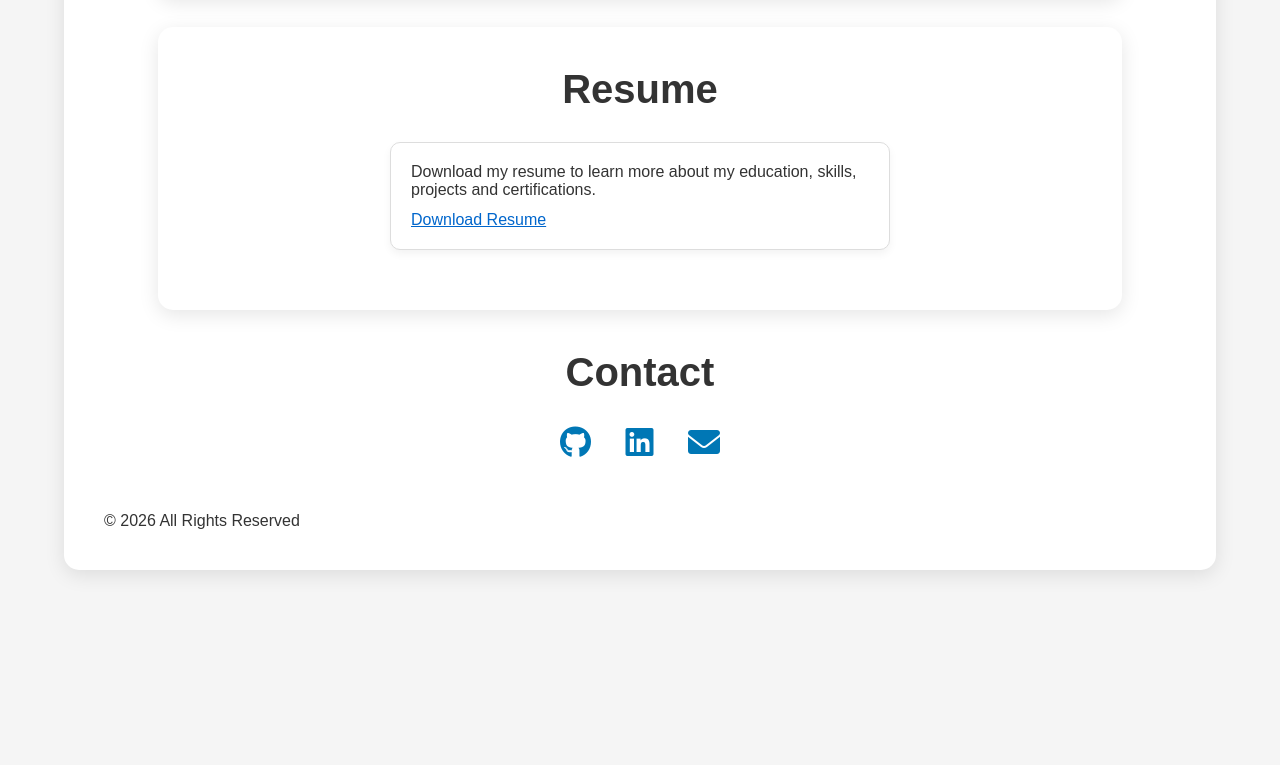
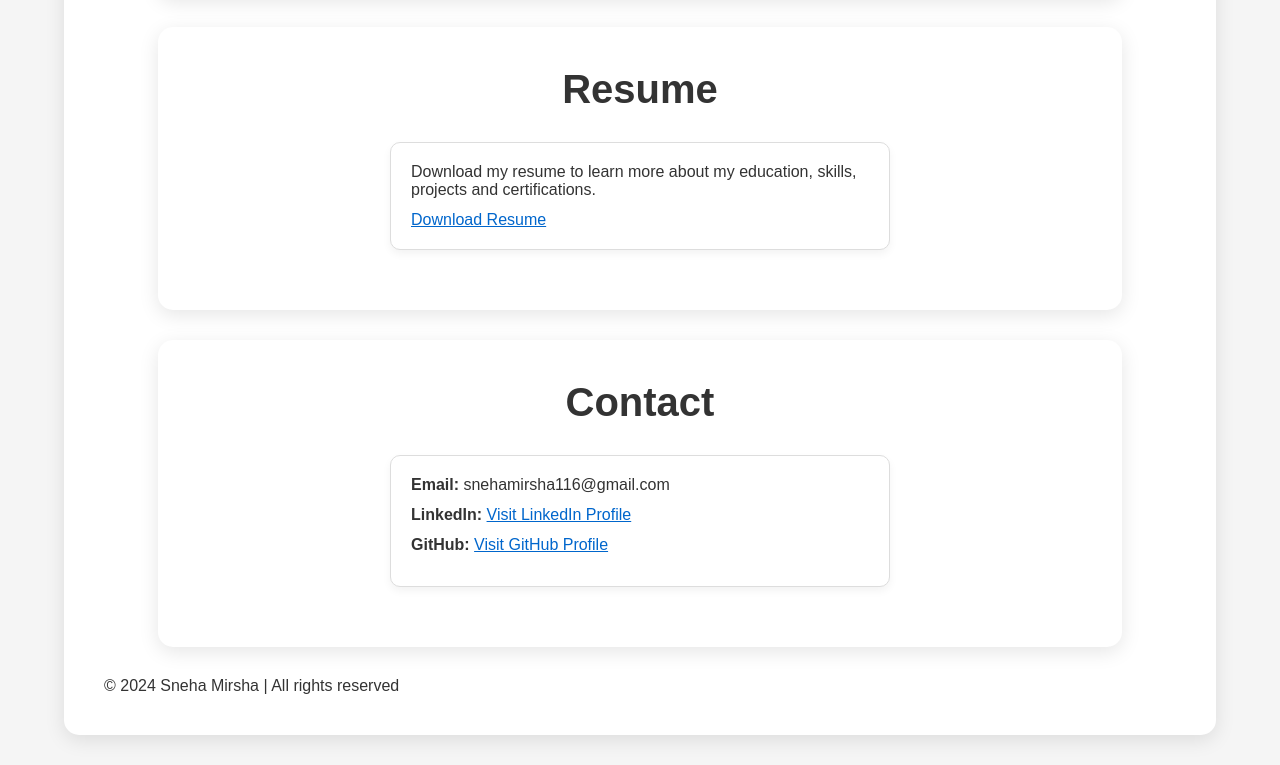
Before and after one commit to snehamirsha116-droid/portfolio, a plain HTML site: page index.html in a window 1280 px wide. Shown: the part 3575-4340 px from the top of the page. Before the commit the page ends 4175 px from the top, so only its background shows below. Drawn offline with Linux system fonts and the light colour scheme.

Commit message:
Add files via upload

```diff
--- a/index.html
+++ b/index.html
@@ -5,7 +5,6 @@
     <meta name="viewport" content="width=device-width, initial-scale=1.0">
     <title>Sneha Mirsha portfolio</title>
     <link rel="stylesheet" href="style.css">
-    <link rel="stylesheet" href="https://cdnjs.cloudflare.com/ajax/libs/font-awesome/6.0.0/css/all.min.css">
 </head>
 <body>
     <nav>
@@ -68,28 +67,28 @@
     <div class="card">
     <h3>TCS iON Career Edge - Young Professional</h3>
 
-    <a href="youngprofessional.jpg.jpeg" target="_blank">
+    <a href="images/youngprofessional.jpg.jpeg" target="_blank">
         View Certificate
     </a>
 </div>
 
     <div class="card">
     <h3>TCS iON Career Edge - IT Primer</h3>
-    <a href="itprimer.jpg.jpeg" target="_blank">
+    <a href="images/itprimer.jpg.jpeg" target="_blank">
         View Certificate
     </a>
 </div>
 
 <div class="card">
     <h3>Software Development Using Java</h3>
-    <a href="java.jpg.jpeg" target="_blank">
+    <a href="images/java.jpg.jpeg" target="_blank">
         View Certificate
     </a>
 </div>
 
 <div class="card">
     <h3>Web Application Development - George Academy</h3>
-    <a href="georgeacademy.jpg.jpeg" target="_blank">
+    <a href="images/georgeacademy.jpg.jpeg" target="_blank">
         View Certificate
     </a>
 </div>
@@ -112,7 +111,7 @@
 
     <div class="card">
     <h3>CODE</h3>
-    <a href="hackathon.jpg.jpeg" target="_blank">
+    <a href="images/hackathon.jpg.jpeg" target="_blank">
         View Certificate
     </a>
 </div>
@@ -145,16 +144,28 @@
         <a href="resume.pdf" download>Download Resume</a>
     </div>
 </section>
-<h2 style="text-align: center; margin-top: 40px;">Contact</h2>
-    <script src="script.js"></script>
-    <div class="contact-icons">
-        <a href="https://github.com/snehamirsha116-droid" target="_blank"><i class="fab fa-github"></i></a>
-        <a href="https://www.linkedin.com/in/sneha-mirsha-116/" target="_blank"><i class="fab fa-linkedin"></i></a>
-        <a href="mailto:snehamirsha116@gmail.com"><i class="fas fa-envelope"></i></a>
-    </div>
+
+<section id="contact">
+  <h2>Contact</h2>
+  <div class="card">
+    <p><strong>Email:</strong> snehamirsha116@gmail.com</p>
+
+    <p>
+      <strong>LinkedIn:</strong>
+      <a href="https://www.linkedin.com/in/snehamirsha-vijayaperumal-2962502a6" target="_blank">Visit LinkedIn Profile</a>
+    </p>
+
+    <p>
+      <strong>GitHub:</strong>
+      <a href="https://github.com/snehamirsha116-droid" target="_blank">Visit GitHub Profile</a>
+    </p>
+  </div>
+</section>
 
     <footer>
-        <p>&copy; 2026 All Rights Reserved</p>
+        <p>&copy; 2024 Sneha Mirsha | All rights reserved</p>
     </footer>
+
+    <script src="script.js"></script>
 </body>
 </html>
```
